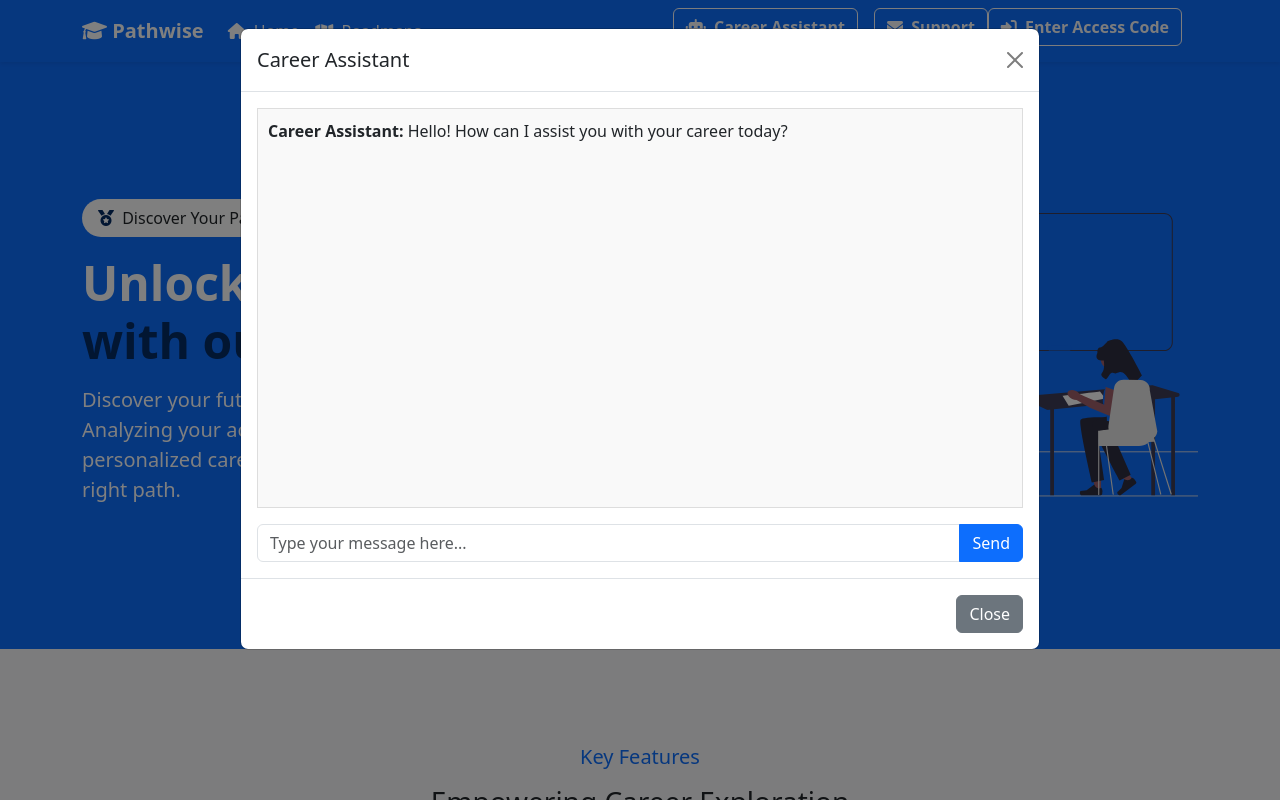
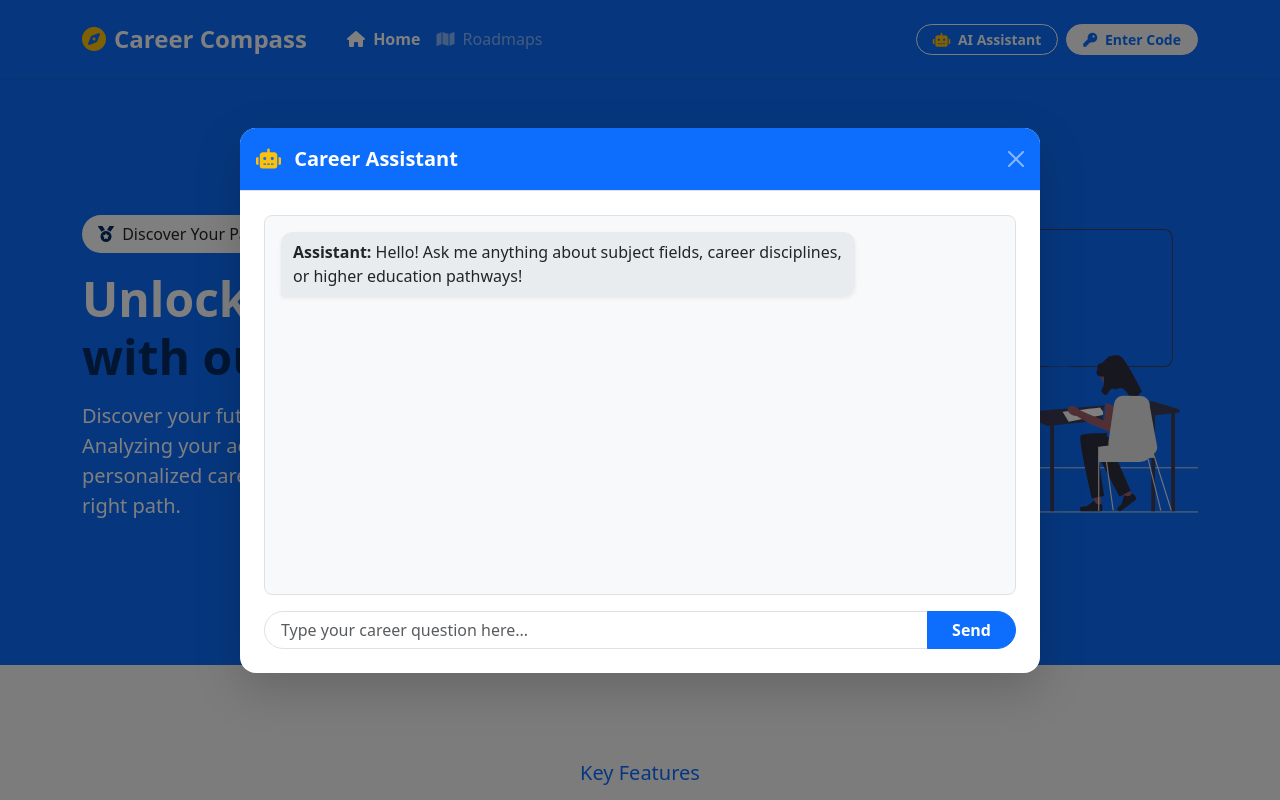
Before and after one commit to Pradeepk0606/career-counseling, a Django app: page / in a window 1280 px wide, after a click on "AI Assistant". Run offline with Django 4.2, Linux system fonts and the light colour scheme; some libraries are stand-ins or nearby versions.

Commit message:
feat: complete project refactoring, fix views and tests, add WhiteNoise and Vercel support

```diff
--- a/career/forms.py
+++ b/career/forms.py
@@ -25,15 +25,13 @@ class AccessForm(forms.Form):
         """
         Custom validation method to check the validity of the entry code.
         """
-        # Get the cleaned entry code from the form data
         entry_code = self.cleaned_data.get("entry_code")
+        if entry_code:
+            entry_code = entry_code.strip()
 
         try:
-            # Attempt to retrieve a Student object with the entered entry code
             Student.objects.get(entry_code=entry_code)
         except Student.DoesNotExist:
-            # If Student.DoesNotExist exception is raised, the code is invalid
             raise forms.ValidationError(_("Invalid access code. Please crosscheck and try again."))
 
-        # Return the valid entry code
         return entry_code
--- a/career/views.py
+++ b/career/views.py
@@ -15,26 +15,16 @@ def home(request):
 
     Handles access form submission, validation, and redirection.
     """
-    # If the HTTP request method is a Post request
     if request.method == "POST":
-        # Pass in the Post data into the AccessForm
         form = AccessForm(request.POST)
-        # If the form has been certified to be valid, no errors
         if form.is_valid():
-            # Get the entered entry code from the form
             entry_code = form.cleaned_data.get("entry_code")
-
-            # Store the entry code in the session
             request.session["entry_code"] = entry_code
-
-            # Display a success message and redirect to the assessment page
             messages.success(request, "You've been granted access to your Dashboard")
             return redirect("assessment")
         else:
-            # Display a warning message for invalid access code
             messages.warning(request, "Invalid access code. Please crosscheck and try again")
     else:
-        # Create a new AccessForm instance for GET requests
         form = AccessForm()
 
     template = "home.html"
@@ -54,10 +44,8 @@ def end_session(request):
     and displays a success message.
     """
     if "entry_code" in request.session:
-        # Delete the 'entry_code' session variable
         del request.session["entry_code"]
 
-    # Display a success message and redirect to the home page
     messages.success(request, "Your session has ended. See you next time.")
     return redirect("home")
 
@@ -68,88 +56,76 @@ def assessment(request):
 
     Retrieves assessment scores and calculates various statistics for the student.
     """
-    # Get the entry code from the session
     entry_code = request.session.get("entry_code")
+    if not entry_code:
+        messages.warning(request, "Please enter an access code to view the dashboard.")
+        return redirect("home")
 
-    # Retrieve the student based on the entry code
     student = get_object_or_404(Student, entry_code=entry_code)
 
-    # Calculate the total scores for the student's subjects
-    # in each grade level and session term
-    assessment_scores = (
+    student_assessment_scores = (
         AssessmentScore.objects.filter(student=student)
-        .values("grade_level__name", "session_term__name", "subject__name")
-        .annotate(
-            continuous_assessment_total=Sum("continuous_assessment"),
-            exam_total=Sum("exam"),
-        )
+        .select_related("grade_level", "session_term", "subject", "subject__subject_field")
+        .order_by("grade_level", "session_term")
     )
 
-    # Calculate the total score for each entry in assessment_scores
-    for entry in assessment_scores:
-        entry["total_score"] = entry["continuous_assessment_total"] + entry["exam_total"]
-
-    # Calculate the subject totals for the student
-    subject_totals = (
-        assessment_scores.values("subject__name")
-        .annotate(total_score=Sum("total_score"))
-        .order_by("-total_score", "subject__name")
-    )
-
-    # Retrieve all assessment scores for the student
-    student_assessment_scores = AssessmentScore.objects.filter(student=student)
-
-    # Group the assessment scores by grade level and subject
+    # Group assessment scores by grade level and subject
     assessment_scores_by_grade_subject = {}
     for key, group in groupby(student_assessment_scores, key=lambda x: (x.grade_level, x.subject)):
         grade_level, subject = key
         assessment_scores_by_grade_subject.setdefault(grade_level, {}).setdefault(subject, []).extend(group)
 
-    # Get the Subject with the highest total score
-    highest_subject = assessment_scores_by_grade_subject
-    if highest_subject:
-        highest_subject = max(
-            subject_totals,
-            key=lambda subject: subject["total_score"],
-        )
-        highest_subject["subject_field"] = Subject.objects.get(name=highest_subject["subject__name"]).subject_field
-    else:
-        highest_subject = None
+    # Calculate overall subject totals
+    subject_totals = (
+        student_assessment_scores.values("subject__name")
+        .annotate(total_score=Sum("total_score"))
+        .order_by("-total_score", "subject__name")
+    )
 
-    # Calculate the average total score for each subject across
-    # all grade levels and session terms
+    # Highest performing subject
+    highest_subject = None
+    if subject_totals.exists():
+        highest_subject = subject_totals.first()
+        try:
+            subj_obj = Subject.objects.get(name=highest_subject["subject__name"])
+            highest_subject["subject_field"] = subj_obj.subject_field
+        except Subject.DoesNotExist:
+            highest_subject["subject_field"] = None
+
+    # Calculate average score for each subject across terms/grades
     subject_average_scores = (
-        assessment_scores.values("subject__name")
+        student_assessment_scores.values("subject__name")
         .annotate(avg_total_score=Avg("total_score"))
         .order_by("subject__name")
     )
 
-    # List the top 3 subjects based on the highest scores (exclude "General")
+    # List top 3 subjects based on highest scores (excluding "General" subjects)
     top_subjects = (
-        AssessmentScore.objects.filter(student=student)
-        .exclude(subject__subject_field__name="General")
+        student_assessment_scores.exclude(subject__subject_field__name="General")
         .values("subject__name")
-        .annotate(total_score=Sum("continuous_assessment") + Sum("exam"))
+        .annotate(total_score=Sum("total_score"))
         .order_by("-total_score")[:3]
     )
 
-    # Get the Subject field of these subjects
-    subject_fields_of_top_subjects = [
-        Subject.objects.get(name=subj["subject__name"]).subject_field for subj in top_subjects
-    ]
+    # Determine recommended career field based on top subjects
+    subject_fields_of_top_subjects = []
+    for subj in top_subjects:
+        try:
+            subj_obj = Subject.objects.get(name=subj["subject__name"])
+            if subj_obj.subject_field:
+                subject_fields_of_top_subjects.append(subj_obj.subject_field)
+        except Subject.DoesNotExist:
+            pass
 
-    # Calculate the most common subject field if top_subjects is not empty
     most_common_subject_field = None
+    related_disciplines = Discipline.objects.none()
     if subject_fields_of_top_subjects:
         most_common_subject_field = max(set(subject_fields_of_top_subjects), key=subject_fields_of_top_subjects.count)
-
-    # List the related disciplines based on suggested Subject field
-    related_disciplines = Discipline.objects.filter(subject_field=most_common_subject_field)
+        related_disciplines = Discipline.objects.filter(subject_field=most_common_subject_field)
 
     template = "assessment.html"
     context = {
         "student": student,
-        "assessment_scores": assessment_scores,
         "assessment_scores_by_grade_subject": assessment_scores_by_grade_subject,
         "subject_totals": subject_totals,
         "highest_subject": highest_subject,
--- a/config/wsgi.py
+++ b/config/wsgi.py
@@ -14,3 +14,4 @@ from django.core.wsgi import get_wsgi_application
 os.environ.setdefault("DJANGO_SETTINGS_MODULE", "config.settings")
 
 application = get_wsgi_application()
+app = application
--- a/requirements.txt
+++ b/requirements.txt
@@ -4,3 +4,5 @@ Django==5.0.4
 Faker==24.9.0
 python-decouple==3.8
 pre-commit==3.7.0
+whitenoise>=6.6.0
+gunicorn>=21.2.0
--- a/templates/base.html
+++ b/templates/base.html
@@ -1,159 +1,163 @@
 {% load static %}
 <!DOCTYPE html>
-<html lang="en">
+<html lang="en" class="h-100">
 
 <head>
     <meta charset="UTF-8">
     <meta name="viewport" content="width=device-width, initial-scale=1.0">
-    <title>{% block title %}{% endblock title %} | Pathwise</title>
+    <title>{% block title %}{% endblock title %} | Career Compass</title>
     <link rel="shortcut icon" href="{% static 'images/favicon.ico' %}" type="image/x-icon">
     <link rel="stylesheet" href="{% static 'styles/fontawesome/all.min.css' %}">
     <link href="{% static 'styles/bootstrap.min.css' %}" rel="stylesheet">
+    <style>
+        .navbar-brand i { transition: transform 0.2s ease; }
+        .navbar-brand:hover i { transform: scale(1.15) rotate(-5deg); }
+        .chat-bubble-user { background-color: #0d6efd; color: white; border-radius: 12px 12px 0 12px; padding: 8px 12px; max-width: 80%; float: right; clear: both; margin-bottom: 8px; }
+        .chat-bubble-bot { background-color: #e9ecef; color: #212529; border-radius: 12px 12px 12px 0; padding: 8px 12px; max-width: 80%; float: left; clear: both; margin-bottom: 8px; }
+    </style>
 </head>
 
-<body class="d-flex flex-column h-100">
+<body class="d-flex flex-column h-100 bg-light">
 
     {% if messages %}
     {% for message in messages %}
-    <div class="m-0 rounded-0 alert alert-{{ message.tag }}" role="alert">
+    <div class="m-0 rounded-0 alert alert-{{ message.tags }} alert-dismissible fade show" role="alert">
         <div class="container">
-            <i class="fa-solid fa-{% if message.tags == 'warning' %}warning{% else %}thumbs-up{% endif %} me-1"></i> {{ message }}
+            <i class="fa-solid fa-{% if message.tags == 'warning' %}triangle-exclamation{% else %}circle-check{% endif %} me-2"></i> {{ message }}
+            <button type="button" class="btn-close" data-bs-dismiss="alert" aria-label="Close"></button>
         </div>
     </div>
     {% endfor %}
     {% endif %}
 
     <header class="flex-shrink-0">
-        <nav class="navbar navbar-expand-lg navbar-light bg-primary shadow-sm">
+        <nav class="navbar navbar-expand-lg navbar-dark bg-primary shadow-sm py-3">
             <div class="container">
-                <a class="navbar-brand fw-bold text-white" href="{% url 'home' %}"><i class="fa-solid fa-graduation-cap text-white"></i> Pathwise</a>
+                <a class="navbar-brand fw-bold fs-4 d-flex align-items-center" href="{% url 'home' %}">
+                    <i class="fa-solid fa-compass me-2 text-warning"></i> Career Compass
+                </a>
                 <button class="navbar-toggler" type="button" data-bs-toggle="collapse" data-bs-target="#navbarSupportedContent" aria-controls="navbarSupportedContent" aria-expanded="false" aria-label="Toggle navigation">
                     <span class="navbar-toggler-icon"></span>
                 </button>
                 <div class="collapse navbar-collapse" id="navbarSupportedContent">
-                    <ul class="navbar-nav mb-2 mb-lg-0">
-                        <li class="nav-item"><a class="nav-link text-white" href="{% url 'home' %}"><i class="fa-solid fa-home me-1"></i> Home</a></li>
+                    <ul class="navbar-nav me-auto mb-2 mb-lg-0 ms-lg-3">
+                        <li class="nav-item"><a class="nav-link text-white fw-semibold" href="{% url 'home' %}"><i class="fa-solid fa-house me-1"></i> Home</a></li>
                         {% if request.session.entry_code %}
-                        <li class="nav-item"><a class="nav-link text-white" href="{% url 'assessment' %}"><i class="fa-solid fa-tachometer-alt me-1"></i> My Dashboard</a></li>
+                        <li class="nav-item"><a class="nav-link text-white fw-semibold" href="{% url 'assessment' %}"><i class="fa-solid fa-chart-pie me-1"></i> Dashboard</a></li>
                         {% endif %}
                         <li class="nav-item">
-                            <a class="nav-link text-white" href="https://roadmap.sh" target="_blank"><i class="fa-solid fa-map me-1"></i> Roadmaps</a>
+                            <a class="nav-link text-white-50" href="https://roadmap.sh" target="_blank" rel="noopener"><i class="fa-solid fa-map me-1"></i> Roadmaps</a>
                         </li>
                     </ul>
-                    <ul class="navbar-nav ms-auto mb-2">
-                        <li class="nav-item">
-                            <button class="btn btn-outline-light me-3 fw-bold" data-bs-toggle="modal" data-bs-target="#geminiChatbot">
-                                <i class="fa-solid fa-robot me-1"></i> Career Assistant
+                    <div class="d-flex align-items-center gap-2">
+                        <button class="btn btn-outline-light btn-sm fw-bold rounded-pill px-3" data-bs-toggle="modal" data-bs-target="#geminiChatbot">
+                            <i class="fa-solid fa-robot me-1 text-warning"></i> AI Assistant
                         </button>
-                        </li>
-                        <li class="nav-item">
-                            <a href="mailto:hightechtamil1234@gmail.com" class="btn btn-outline-light fw-bold">
-                                <i class="fa-solid fa-envelope me-1"></i> Support
-                            </a>
-                        </li>
                         {% if request.session.entry_code %}
-                        <a data-bs-target="#endSession" data-bs-toggle="modal" class="btn btn-outline-light me-3 fw-bold"><i class="fa-solid fa-door-open me-1"></i> End Session</a>
+                        <button data-bs-target="#endSession" data-bs-toggle="modal" class="btn btn-warning btn-sm fw-bold rounded-pill px-3"><i class="fa-solid fa-right-from-bracket me-1"></i> End Session</button>
                         {% else %}
-                        <a data-bs-target="#enterCode" data-bs-toggle="modal" class="btn btn-outline-light me-3 fw-bold"><i class="fa-solid fa-right-to-bracket me-1"></i> Enter Access Code</a>
+                        <button data-bs-target="#enterCode" data-bs-toggle="modal" class="btn btn-light btn-sm text-primary fw-bold rounded-pill px-3"><i class="fa-solid fa-key me-1"></i> Enter Code</button>
                         {% endif %}
-                    </ul>
+                    </div>
                 </div>
             </div>
         </nav>
     </header>
 
-    <main>
+    <main class="flex-shrink-0">
         {% block content %}{% endblock content %}
     </main>
 
-    <footer class="bg-primary py-4 mt-auto">
+    <footer class="bg-dark text-white py-4 mt-auto border-top border-secondary">
         <div class="container">
-            <div class="row align-items-center justify-content-between flex-column flex-sm-row fw-bolder">
+            <div class="row align-items-center justify-content-between flex-column flex-sm-row">
                 <div class="col-auto">
-                    <div class="small m-0 text-white">&copy; {% now "Y" %} &bull; All rights reserved.</div>
+                    <div class="small text-white-50">&copy; {% now "Y" %} Career Compass &bull; All rights reserved.</div>
                 </div>
                 <div class="col-auto">
-                    <span class="text-white mx-1">&middot;</span>
-                    <span class="text-white small">thank you</span>
-                    <span class="text-white mx-1">&middot;</span>
+                    <span class="small text-white-50">Empowering Academic & Career Futures</span>
                 </div>
             </div>
         </div>
     </footer>
 
-    <!-- Modal for Gemini API Chatbot -->
-    <div class="modal fade" id="geminiChatbot" tabindex="-1" role="dialog" aria-labelledby="geminiChatbotLabel" aria-hidden="true">
-        <div class="modal-dialog modal-lg" role="document">
-            <div class="modal-content">
-                <div class="modal-header">
-                    <h5 class="modal-title" id="geminiChatbotLabel">Career Assistant</h5>
-                    <button type="button" class="btn-close" data-bs-dismiss="modal" aria-label="Close"></button>
+    <!-- AI Career Assistant Modal -->
+    <div class="modal fade" id="geminiChatbot" tabindex="-1" aria-labelledby="geminiChatbotLabel" aria-hidden="true">
+        <div class="modal-dialog modal-dialog-centered modal-lg">
+            <div class="modal-content border-0 shadow-lg rounded-4">
+                <div class="modal-header bg-primary text-white rounded-top-4">
+                    <h5 class="modal-title fw-bold" id="geminiChatbotLabel">
+                        <i class="fa-solid fa-robot text-warning me-2"></i> Career Assistant
+                    </h5>
+                    <button type="button" class="btn-close btn-close-white" data-bs-dismiss="modal" aria-label="Close"></button>
                 </div>
-                <div class="modal-body">
-                    <!-- Chat Window -->
-                    <div id="chat-window" style="height: 400px; overflow-y: auto; border: 1px solid #ddd; padding: 10px; background-color: #f9f9f9;">
-                        <!-- Chat messages will appear here -->
+                <div class="modal-body p-4">
+                    <div id="chat-window" class="p-3 rounded-3 border bg-light overflow-auto" style="height: 380px;">
+                        <div class="chat-bubble-bot shadow-sm">
+                            <strong>Assistant:</strong> Hello! Ask me anything about subject fields, career disciplines, or higher education pathways!
+                        </div>
                     </div>
 
-                    <!-- Input for User Message -->
                     <div class="input-group mt-3">
-                        <input type="text" id="chat-input" class="form-control" placeholder="Type your message here...">
-                        <button id="send-button" class="btn btn-primary">Send</button>
+                        <input type="text" id="chat-input" class="form-control rounded-start-pill ps-3" placeholder="Type your career question here...">
+                        <button id="send-button" class="btn btn-primary rounded-end-pill px-4 fw-bold">Send</button>
                     </div>
-                </div>
-                <div class="modal-footer">
-                    <button type="button" class="btn btn-secondary" data-bs-dismiss="modal">Close</button>
                 </div>
             </div>
         </div>
     </div>
 
-    <div class="modal fade" id="enterCode" tabindex="-1" role="dialog" aria-labelledby="enterCodeLabel" aria-hidden="true">
-        <div class="modal-dialog" role="document">
-            <div class="modal-content">
-                <div class="modal-header">
-                    <h5 class="modal-title" id="enterCodeLabel">Enter Access Code</h5>
+    <!-- Access Code Modal -->
+    <div class="modal fade" id="enterCode" tabindex="-1" aria-labelledby="enterCodeLabel" aria-hidden="true">
+        <div class="modal-dialog modal-dialog-centered">
+            <div class="modal-content border-0 shadow rounded-4">
+                <div class="modal-header border-0 pb-0">
+                    <h5 class="modal-title fw-bold text-primary" id="enterCodeLabel"><i class="fa-solid fa-key me-2"></i> Student Access Code</h5>
                     <button type="button" class="btn-close" data-bs-dismiss="modal" aria-label="Close"></button>
                 </div>
-                <form method="post" action="">
+                <form method="post" action="{% url 'home' %}">
                     {% csrf_token %}
-                    <div class="modal-body">
+                    <div class="modal-body py-3">
                         {% for error in form.non_field_errors %}
-                        <div class="alert alert-danger" role="alert">
+                        <div class="alert alert-danger mb-3" role="alert">
                             {{ error }}
                         </div>
                         {% endfor %}
-                        <div class="form-group">
+                        <div class="form-group mb-2">
+                            <label class="form-label text-muted small fw-semibold">Enter your 7-digit access code</label>
                             {% for error in form.entry_code.errors %}
-                            <div class="alert alert-danger border-5 border-danger border-top-0 border-end-0 border-bottom-0 mb-1" role="alert">
-                                <i class="fa-solid fa-triangle-exclamation me-1"></i> {{ error }}
+                            <div class="alert alert-danger py-2 mb-2 small" role="alert">
+                                <i class="fa-solid fa-circle-exclamation me-1"></i> {{ error }}
                             </div>
                             {% endfor %}
                             {{ form.entry_code }}
                         </div>
                     </div>
-                    <div class="modal-footer">
-                        <button class="btn btn-sm btn-outline-dark" type="button" data-bs-dismiss="modal">Cancel</button>
-                        <button type="submit" class="btn btn-sm btn-primary"><i class="fas me-1 fa-right-from-bracket"></i> Get Access</button>
+                    <div class="modal-footer border-0 pt-0">
+                        <button class="btn btn-sm btn-outline-secondary rounded-pill px-3" type="button" data-bs-dismiss="modal">Cancel</button>
+                        <button type="submit" class="btn btn-sm btn-primary rounded-pill px-4 fw-bold"><i class="fa-solid fa-right-to-bracket me-1"></i> Access Dashboard</button>
                     </div>
                 </form>
             </div>
         </div>
     </div>
 
-    <div class="modal fade" id="endSession" tabindex="-1" role="dialog" aria-labelledby="endSessionLabel" aria-hidden="true">
-        <div class="modal-dialog" role="document">
-            <div class="modal-content">
-                <div class="modal-header">
-                    <h5 class="modal-title" id="endSessionLabel">Ready to Leave?</h5>
+    <!-- End Session Modal -->
+    <div class="modal fade" id="endSession" tabindex="-1" aria-labelledby="endSessionLabel" aria-hidden="true">
+        <div class="modal-dialog modal-dialog-centered">
+            <div class="modal-content border-0 shadow rounded-4">
+                <div class="modal-header border-0 pb-0">
+                    <h5 class="modal-title fw-bold text-primary" id="endSessionLabel"><i class="fa-solid fa-right-from-bracket me-2"></i> End Session</h5>
                     <button type="button" class="btn-close" data-bs-dismiss="modal" aria-label="Close"></button>
                 </div>
-                <div class="modal-body">Select End Session below if you are ready to end your current session.</div>
-                <div class="modal-footer">
+                <div class="modal-body py-3 text-muted">
+                    Are you sure you want to end your dashboard session?
+                </div>
+                <div class="modal-footer border-0 pt-0">
                     <form method="post" action="{% url 'end_session' %}">
                         {% csrf_token %}
-                        <button class="btn btn-sm btn-outline-dark" type="button" data-bs-dismiss="modal">Cancel</button>
-                        <button type="submit" class="btn btn-sm btn-primary"><i class="fas me-1 fa-right-from-bracket"></i> End Session</button>
+                        <button class="btn btn-sm btn-outline-secondary rounded-pill px-3" type="button" data-bs-dismiss="modal">Cancel</button>
+                        <button type="submit" class="btn btn-sm btn-danger rounded-pill px-4 fw-bold"><i class="fa-solid fa-right-from-bracket me-1"></i> End Session</button>
                     </form>
                 </div>
             </div>
@@ -170,32 +174,34 @@
         const chatWindow = document.getElementById("chat-window");
         const chatInput = document.getElementById("chat-input");
 
-        // Add a default greeting message
-        chatWindow.innerHTML += '<div><strong>Career Assistant:</strong> Hello! How can I assist you with your career today?</div>';
-
-        // Send message handler
+        if (sendButton && chatInput && chatWindow) {
             sendButton.addEventListener("click", function () {
-            const userMessage = chatInput.value;
-            if (userMessage.trim()) {
-                chatWindow.innerHTML += '<div><strong>You:</strong> ' + userMessage + '</div>';
+                const userMessage = chatInput.value.trim();
+                if (userMessage) {
+                    const userDiv = document.createElement("div");
+                    userDiv.className = "chat-bubble-user shadow-sm";
+                    userDiv.innerHTML = '<strong>You:</strong> ' + userMessage;
+                    chatWindow.appendChild(userDiv);
                     chatInput.value = '';
 
-                // Simulate a chatbot response (you can integrate with an API for actual responses)
                     setTimeout(function () {
-                    chatWindow.innerHTML += '<div><strong>Career Assistant:</strong> I am here to help you!</div>';
+                        const botDiv = document.createElement("div");
+                        botDiv.className = "chat-bubble-bot shadow-sm";
+                        botDiv.innerHTML = '<strong>Assistant:</strong> Great question! Focus on high-performing subject fields like Science, Commerce, and Humanities to unlock your targeted career path.';
+                        chatWindow.appendChild(botDiv);
                         chatWindow.scrollTop = chatWindow.scrollHeight;
-                }, 1000);
+                    }, 600);
 
                     chatWindow.scrollTop = chatWindow.scrollHeight;
                 }
             });
 
-        // Allow pressing Enter to send a message
             chatInput.addEventListener("keypress", function (e) {
                 if (e.key === "Enter") {
                     sendButton.click();
                 }
             });
+        }
     </script>
 
 </body>
```
Also changed, not shown: career/admin.py (+5 -5 lines), career/tests/test_models.py (+43 -43 lines), config/settings.py (+29 -17 lines), manage.py (+13 -0 lines), README.md, vercel.json (added), 2 other files. Lines whose indentation alone changed are shown as unchanged.
